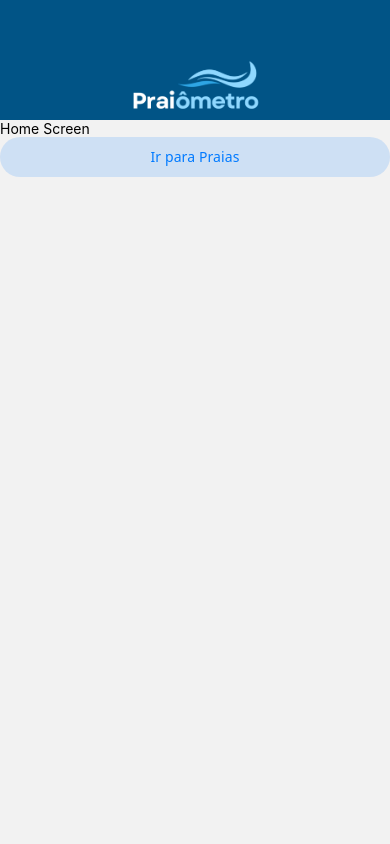
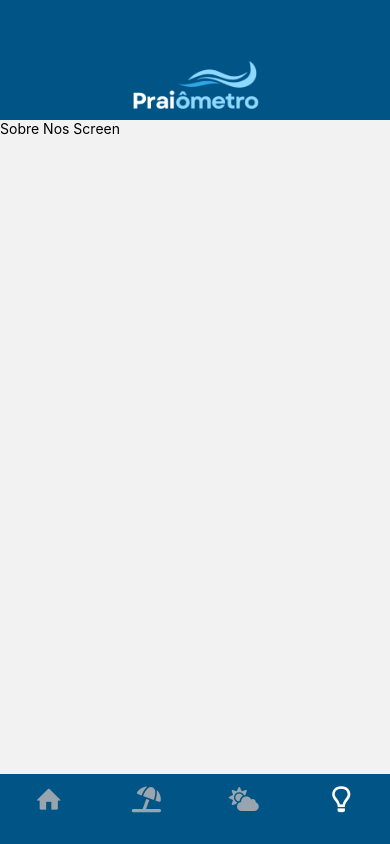
Before and after one commit to Disklo/praiometro, a React Native app in the folder frontend/: screen /SobreNos in a window 390 px wide. Built offline with nearby package versions, Linux system fonts and the light colour scheme.

Commit message:
feat: navigation bar

```diff
--- a/frontend/package.json
+++ b/frontend/package.json
@@ -9,6 +9,7 @@
     "web": "expo start --web"
   },
   "dependencies": {
+    "@react-navigation/bottom-tabs": "^7.3.13",
     "@react-navigation/elements": "^2.4.2",
     "@react-navigation/native": "^7.1.9",
     "@react-navigation/native-stack": "^7.3.13",
@@ -19,7 +20,7 @@
     "react-native": "0.79.2",
     "react-native-gesture-handler": "^2.25.0",
     "react-native-reanimated": "^3.17.5",
-    "react-native-safe-area-context": "^5.4.0",
+    "react-native-safe-area-context": "^5.4.1",
     "react-native-screens": "~4.10.0"
   },
   "devDependencies": {
--- a/frontend/src/StackNavigator.js
+++ b/frontend/src/StackNavigator.js
@@ -1,22 +1,55 @@
 import { NavigationContainer } from '@react-navigation/native';
 import { createNativeStackNavigator } from '@react-navigation/native-stack';
+import { createBottomTabNavigator } from '@react-navigation/bottom-tabs';
+import Entypo from '@expo/vector-icons/Entypo';
+import FontAwesome6 from '@expo/vector-icons/FontAwesome6';
+import FontAwesome5 from '@expo/vector-icons/FontAwesome5';
 import Home from './screens/Home';
 import Praias from './screens/Praias';
 import Clima from './screens/Clima';
-import Praia from './screens/Praia';
 import CustomHeader from './components/CustomHeader';
+import SobreNos from './screens/SobreNos';
 
 const Stack = createNativeStackNavigator();
+const Tab = createBottomTabNavigator();
+
+function MainTabs() {
+  return (
+    <Tab.Navigator
+      screenOptions={({ route }) => ({
+        header: (props) => <CustomHeader {...props} />,
+        tabBarStyle: { backgroundColor: '#015486', height: 70, paddingTop: 5, borderColor: '#015486' },
+        tabBarActiveTintColor: '#fff',
+        tabBarInactiveTintColor: '#98A4AE',
+        tabBarShowLabel: false,
+        tabBarIcon: ({ color }) => {
+          if (route.name === 'Home') {
+            return <Entypo name="home" size={26} color={color} />;
+          } else if (route.name === 'Praias') {
+            return <FontAwesome6 name="umbrella-beach" size={26} color={color} />;
+          } else if (route.name === 'Clima') {
+            return <FontAwesome5 name="cloud-sun" size={24} color={color} />;
+          } else if (route.name === 'SobreNos') {
+            return <Entypo name="light-bulb" size={26} color={color} />;
+          }
+          return null;
+        },
+      })}
+    >
+      <Tab.Screen name='Home' component={Home} />
+      <Tab.Screen name='Praias' component={Praias} />
+      <Tab.Screen name='Clima' component={Clima} />
+      <Tab.Screen name='SobreNos' component={SobreNos} />
+    </Tab.Navigator>
+  );
+}
 
 export default function StackNavigator() {
-    return (
-        <NavigationContainer>
-            <Stack.Navigator initialRouteName='Home' screenOptions={{header: (props) => <CustomHeader {...props} />,}}>
-                <Stack.Screen name='Home' component={Home}/>
-                <Stack.Screen name='Praias' component={Praias} />
-                <Stack.Screen name='Clima' component={Clima} />
-                <Stack.Screen name='Praia' component={Praia} />
-            </Stack.Navigator>
-        </NavigationContainer>
-    )
+  return (
+    <NavigationContainer>
+      <Stack.Navigator screenOptions={{ headerShown: false }}>
+        <Stack.Screen name="MainTabs" component={MainTabs} />
+      </Stack.Navigator>
+    </NavigationContainer>
+  );
 }
--- /dev/null
+++ b/frontend/src/screens/SobreNos/index.js
@@ -0,0 +1,9 @@
+import { View, Text } from 'react-native';
+
+export default function SobreNos() {
+    return (
+        <View>
+            <Text>Sobre Nos Screen</Text>
+        </View>
+    )
+}
```
Also changed, not shown: 1 other file (tests, documents, lock files or other folders).
